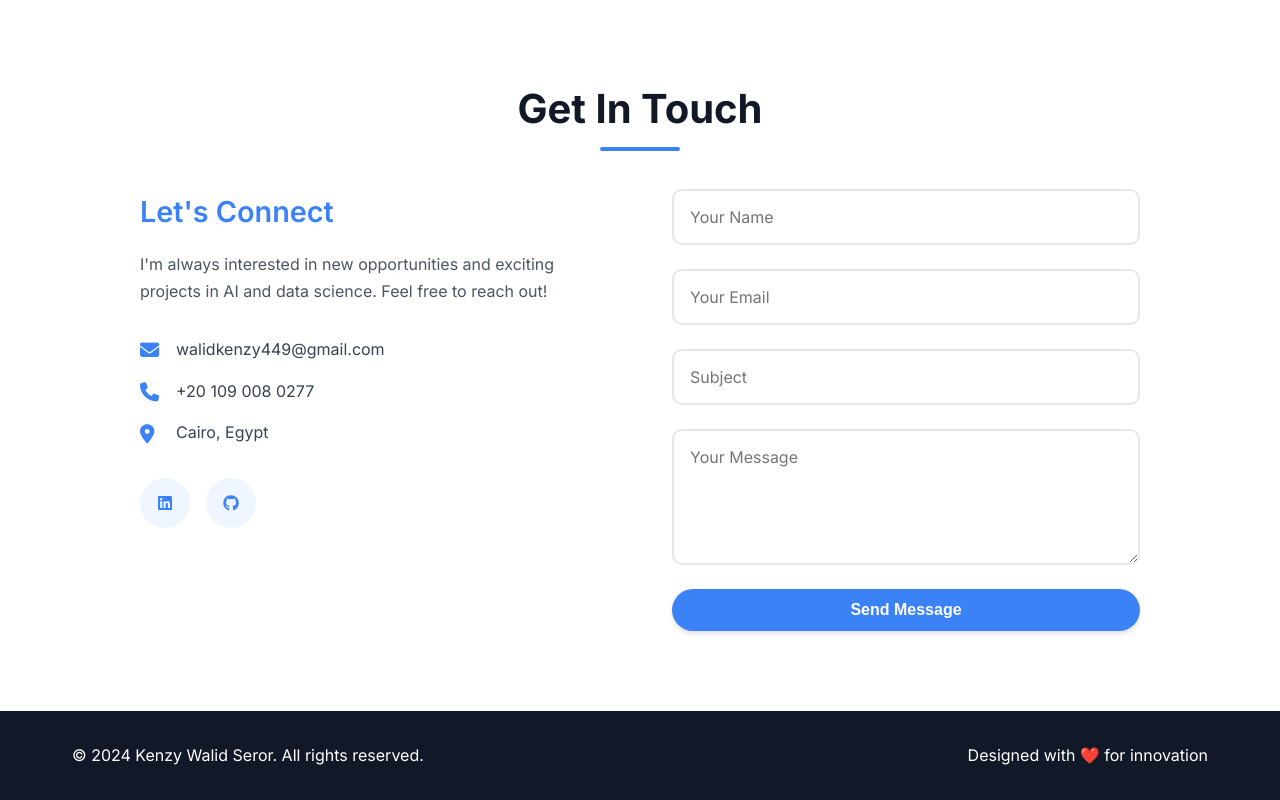
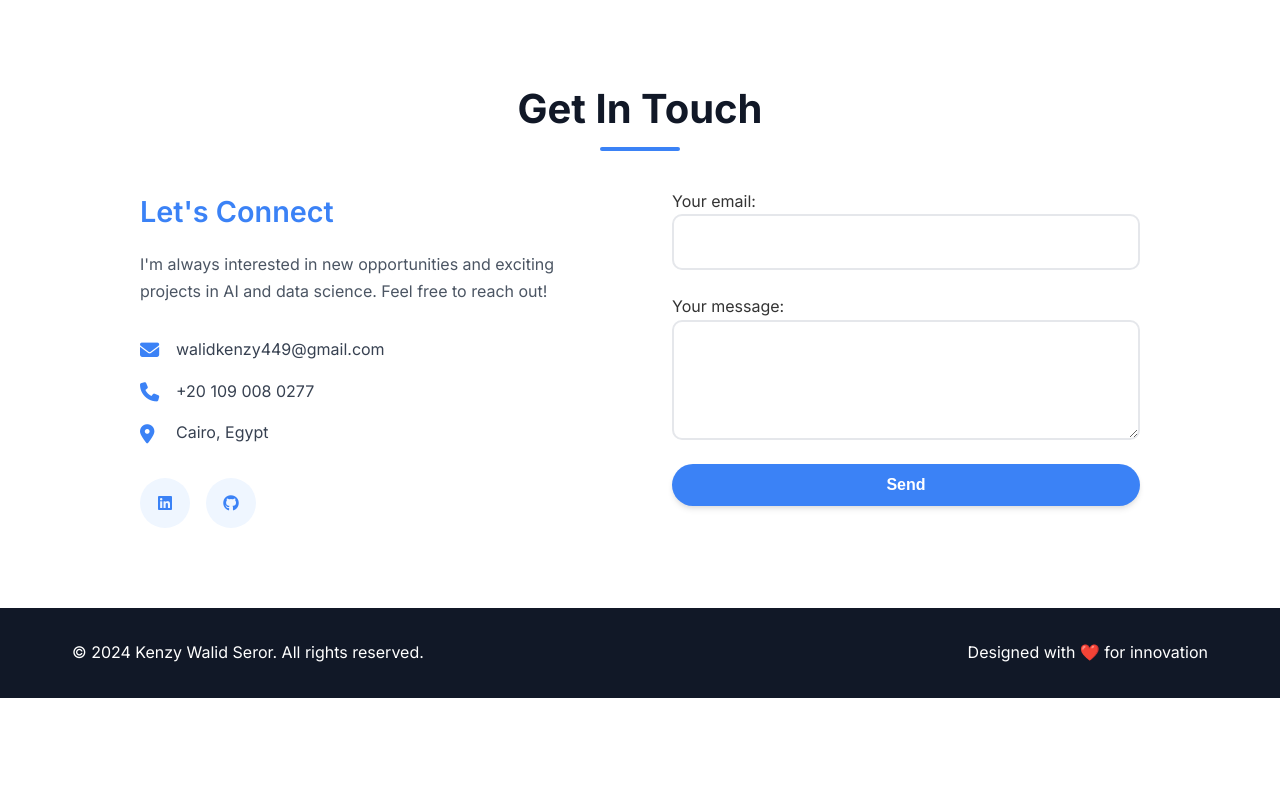
Before and after one commit to kenzywalid9/Kenzy_walid_protfolio, a plain HTML site: page index.html in a window 1280 px wide. Shown: the part 4957-5757 px from the top of the page. After the commit the page ends 5655 px from the top, so only its background shows below. Drawn offline with Linux system fonts and the light colour scheme.

Commit message:
Update index.html

```diff
--- a/index.html
+++ b/index.html
@@ -360,20 +360,20 @@
                         <a href="https://github.com/kenzywalid9" class="social-link" target="_blank"><i class="fab fa-github"></i></a>
                     </div>
                 </div>
-                <form class="contact-form" action="https://formspree.io/f/xanjaaoa" method="POST">
+                <form
+                    class="contact-form"
+                    action="https://formspree.io/f/mpwrkkrw"
+                    method="POST"
+                >
                     <div class="form-group">
-                        <input type="text" id="name" name="name" placeholder="Your Name" required>
+                        <label for="email">Your email:</label>
+                        <input type="email" id="email" name="email" required>
                     </div>
                     <div class="form-group">
-                        <input type="email" id="email" name="email" placeholder="Your Email" required>
+                        <label for="message">Your message:</label>
+                        <textarea id="message" name="message" required></textarea>
                     </div>
-                    <div class="form-group">
-                        <input type="text" id="subject" name="subject" placeholder="Subject" required>
-                    </div>
-                    <div class="form-group">
-                        <textarea id="message" name="message" placeholder="Your Message" rows="5" required></textarea>
-                    </div>
-                    <button type="submit" class="btn btn-primary">Send Message</button>
+                    <button type="submit" class="btn btn-primary">Send</button>
                 </form>
             </div>
         </div>
```
